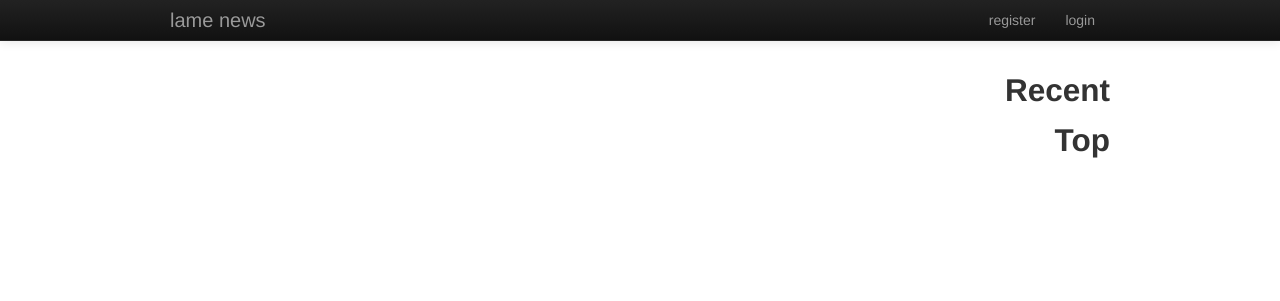
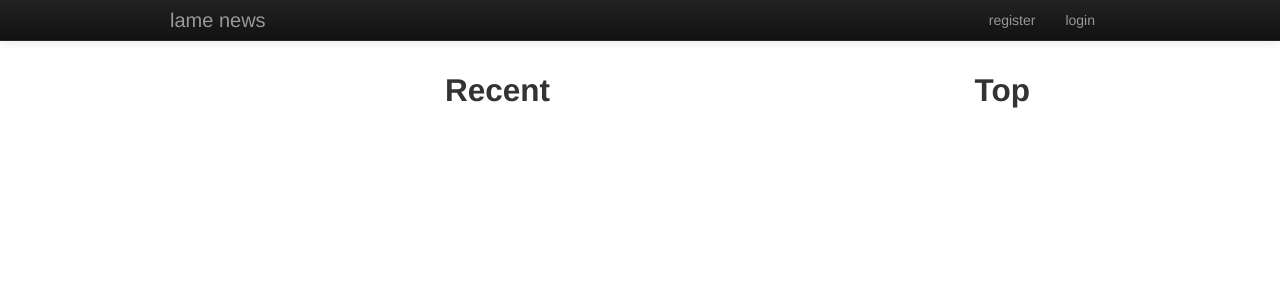
Before and after one commit to aliva/lamenews, a Django app: page / in a window 1280 px wide. Shown: the top 301 px of the page. Run offline with Django 3.2, Linux system fonts and the light colour scheme; data that the repository does not hold is empty; some libraries are stand-ins or nearby versions.

Commit message:
better interface

```diff
--- a/lamenews/static/css/lamecss.css
+++ b/lamenews/static/css/lamecss.css
@@ -16,6 +16,7 @@ form {
 h2{
     text-align: right;
 }
+
 
 /* signing */
 .form-signin{
@@ -46,3 +47,7 @@ h2{
 .post{
     direction: rtl;
 }
+.post hr{
+    width: 80%;
+    margin: auto;
+}
--- a/lamenews/templates/lame/index.html
+++ b/lamenews/templates/lame/index.html
@@ -2,14 +2,17 @@
 
 {% block content %}
 
-<div>
-<h2>Recent</h2>
-{% include 'lame/posts.html' with posts=recent %}
+<div class='row-fluid'>
+    <div class='span1'></div>
+    <div class='span4'>
+        <h2>Recent</h2>
+        {% include 'lame/posts.html' with posts=recent %}
+    </div>
+    <div class='span2'></div>
+    <div class='span4'>
+        <h2>Top</h2>
+        {% include 'lame/posts.html' with posts=top %}
+    </div>
+    <div class='span1'></div>
 </div>
-
-<div>
-<h2>Top</h2>
-{% include 'lame/posts.html' with posts=top %}
-</div>
-
 {% endblock %}
--- a/lamenews/templates/lame/posts.html
+++ b/lamenews/templates/lame/posts.html
@@ -22,5 +22,6 @@
             </div>
         </div>
         {# <div class='span1'></div> #}
+        <hr>
     </div>
 {% endfor %}
```
